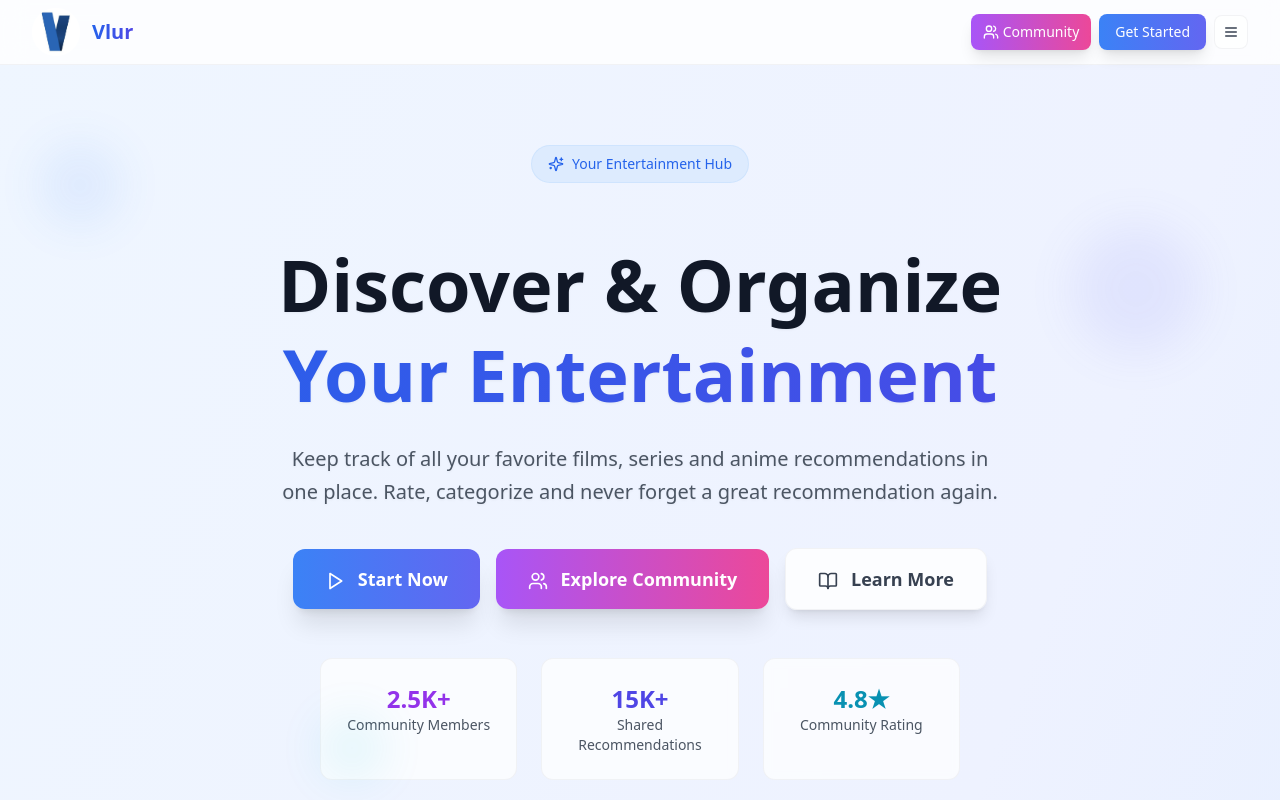
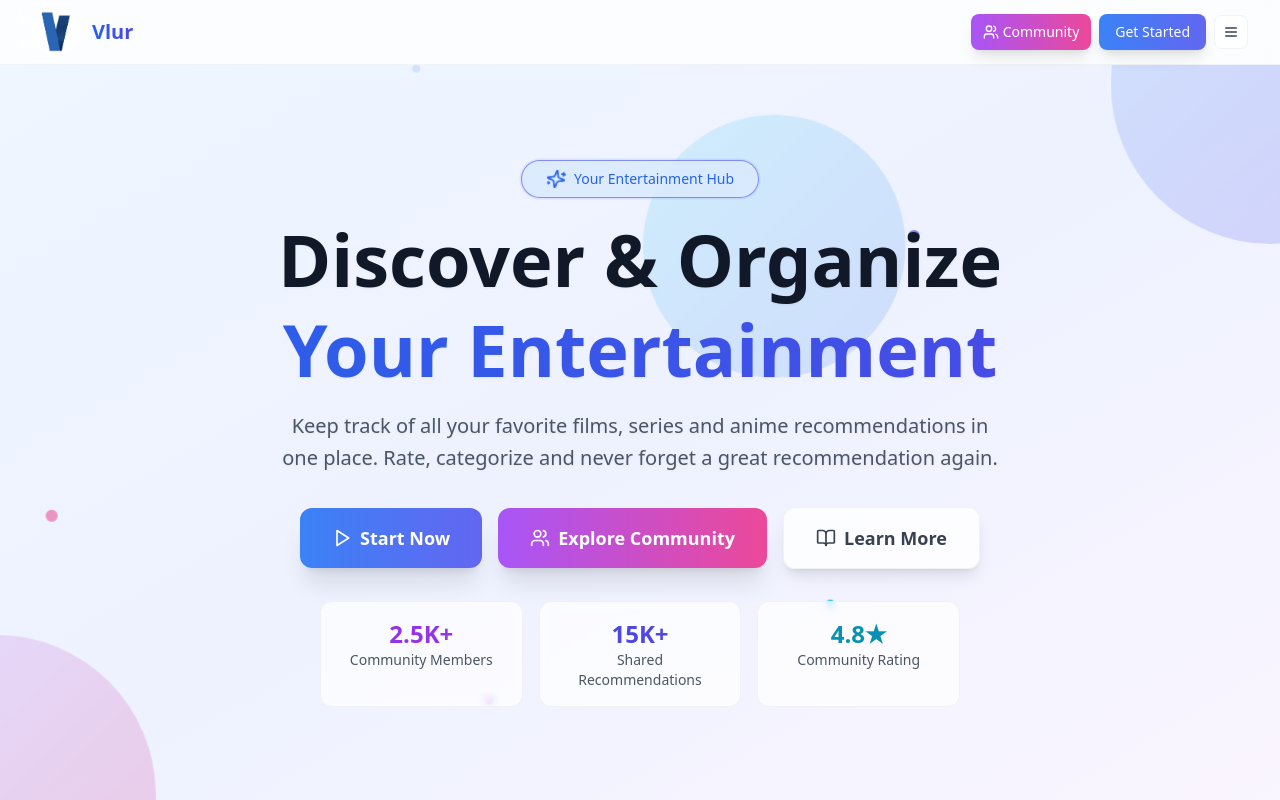
Before and after one commit to Jhan-Torres/recommendations-hub, a Vue app: page / in a window 1280 px wide. Shown: the top 800 px of the page. Built offline with nearby package versions, Linux system fonts and the light colour scheme.

Commit message:
fix: modified some UI styles

```diff
--- a/src/features/landing/components/HeroSection.vue
+++ b/src/features/landing/components/HeroSection.vue
@@ -19,20 +19,57 @@ const { t } = useTranslations();
 </script>
 
 <template>
-  <section class="relative overflow-hidden">
-    <div class="container-main py-12 relative z-10 sm:py-20">
-      <div class="text-center">
-        <div class="mb-6 sm:mb-8">
-          <div
-            class="inline-flex items-center px-3 py-2 bg-blue-100/90 backdrop-blur-sm rounded-full text-blue-600 text-xs font-medium mb-4 border border-blue-200/50 dark:bg-blue-900/50 dark:text-blue-400 dark:border-blue-700/50 sm:px-4 sm:text-sm sm:mb-6"
-          >
-            <Sparkles class="h-3 w-3 mr-2 sm:h-4 sm:w-4" />
-            {{ hasRecommendations ? t("welcomeBack") : t("heroTag") }}
-          </div>
+  <section
+    class="relative overflow-hidden min-h-[calc(100vh-4rem)] h-[calc(100vh-4rem)] flex items-center"
+  >
+    <!-- Animated Background -->
+    <div
+      class="absolute inset-0 bg-gradient-to-br from-blue-50 via-indigo-50 to-purple-50 dark:from-gray-900 dark:via-blue-900/20 dark:to-purple-900/20"
+    ></div>
+
+    <!-- Animated Gradient Orbs -->
+    <div class="absolute inset-0 overflow-hidden">
+      <div
+        class="absolute -top-40 -right-40 w-80 h-80 bg-gradient-to-br from-blue-400 to-indigo-600 rounded-full opacity-20 dark:opacity-10 animate-float"
+      ></div>
+      <div
+        class="absolute -bottom-40 -left-40 w-80 h-80 bg-gradient-to-br from-purple-400 to-pink-600 rounded-full opacity-20 dark:opacity-10 animate-float-reverse"
+      ></div>
+      <div
+        class="absolute top-20 left-1/2 transform -translate-x-1/2 w-60 h-60 bg-gradient-to-br from-cyan-400 to-blue-600 rounded-full opacity-15 dark:opacity-8 animate-float-slow"
+      ></div>
+    </div>
+
+    <!-- Moving Particles -->
+    <div class="absolute inset-0 overflow-hidden">
+      <div
+        class="absolute top-1/4 left-1/4 w-2 h-2 bg-blue-500 rounded-full opacity-60 animate-particle-1"
+      ></div>
+      <div
+        class="absolute top-1/3 right-1/4 w-3 h-3 bg-indigo-500 rounded-full opacity-40 animate-particle-2"
+      ></div>
+      <div
+        class="absolute bottom-1/4 left-1/3 w-2 h-2 bg-purple-500 rounded-full opacity-50 animate-particle-3"
+      ></div>
+      <div
+        class="absolute top-2/3 right-1/3 w-2 h-2 bg-cyan-500 rounded-full opacity-60 animate-particle-4"
+      ></div>
+      <div
+        class="absolute bottom-1/3 right-1/5 w-3 h-3 bg-pink-500 rounded-full opacity-40 animate-particle-5"
+      ></div>
+    </div>
+
+    <div class="container-main w-full relative z-10">
+      <div class="text-center py-4 sm:py-8">
+        <div
+          class="inline-flex items-center px-3 py-2 bg-blue-100/90 backdrop-blur-sm rounded-full text-blue-600 text-xs font-medium mb-2 border border-blue-200/50 animate-border-glow dark:bg-blue-900/50 dark:text-blue-400 dark:border-blue-700/50 sm:px-6 sm:text-sm sm:mb-4"
+        >
+          <Sparkles class="h-3 w-3 mr-2 animate-sparkle sm:h-5 sm:w-5" />
+          {{ hasRecommendations ? t("welcomeBack") : t("heroTag") }}
         </div>
 
         <h1
-          class="text-hero text-gray-900 mb-4 leading-tight drop-shadow-sm dark:text-white sm:mb-6"
+          class="text-hero text-gray-900 mb-2 leading-tight drop-shadow-sm dark:text-white sm:mb-4"
         >
           {{ hasRecommendations ? t("welcomeBackTitle") : t("heroTitle") }}
           <span
@@ -43,7 +80,7 @@ const { t } = useTranslations();
         </h1>
 
         <p
-          class="text-subtitle text-gray-600 mb-8 max-w-3xl mx-auto leading-relaxed drop-shadow-sm px-4 dark:text-gray-300 sm:mb-10"
+          class="text-subtitle text-gray-600 mb-4 max-w-3xl mx-auto leading-relaxed drop-shadow-sm px-4 dark:text-gray-300 sm:mb-8"
         >
           {{
             hasRecommendations
@@ -52,36 +89,38 @@ const { t } = useTranslations();
           }}
         </p>
 
-        <div class="btn-group-vertical justify-center items-center px-4">
+        <div
+          class="btn-group-vertical justify-center items-center px-4 mb-4 sm:mb-8"
+        >
           <button
             @click="$emit('get-started')"
-            class="w-full px-6 py-3 bg-gradient-to-r from-blue-500 to-indigo-500 text-white rounded-xl font-semibold text-base hover:from-blue-600 hover:to-indigo-600 transform hover:scale-105 transition-all duration-200 shadow-xl backdrop-blur-sm sm:w-auto sm:px-8 sm:py-4 sm:text-lg"
+            class="w-full px-6 py-3 bg-gradient-to-r from-blue-500 to-indigo-500 text-white rounded-xl font-semibold text-base hover:from-blue-600 hover:to-indigo-600 transform hover:scale-105 transition-all duration-200 shadow-xl backdrop-blur-sm flex items-center justify-center sm:w-auto sm:px-8 sm:py-4 sm:text-lg"
           >
             <component
               :is="hasRecommendations ? ArrowRight : Play"
-              class="inline h-4 w-4 mr-2 sm:h-5 sm:w-5"
+              class="h-4 w-4 mr-2 sm:h-5 sm:w-5"
             />
             {{ hasRecommendations ? t("continueJourney") : t("startNow") }}
           </button>
           <button
             @click="$emit('show-community')"
-            class="w-full px-6 py-3 bg-gradient-to-r from-purple-500 to-pink-500 text-white rounded-xl font-semibold text-base hover:from-purple-600 hover:to-pink-600 transform hover:scale-105 transition-all duration-200 shadow-xl backdrop-blur-sm sm:w-auto sm:px-8 sm:py-4 sm:text-lg"
+            class="w-full px-6 py-3 bg-gradient-to-r from-purple-500 to-pink-500 text-white rounded-xl font-semibold text-base hover:from-purple-600 hover:to-pink-600 transform hover:scale-105 transition-all duration-200 shadow-xl backdrop-blur-sm flex items-center justify-center sm:w-auto sm:px-8 sm:py-4 sm:text-lg"
           >
-            <Users class="inline h-4 w-4 mr-2 sm:h-5 sm:w-5" />
+            <Users class="h-4 w-4 mr-2 sm:h-5 sm:w-5" />
             {{ t("exploreCommunity") }}
           </button>
           <button
             @click="$emit('scroll-to-features')"
-            class="w-full px-6 py-3 bg-white/80 backdrop-blur-sm text-gray-700 rounded-xl font-semibold text-base hover:bg-white/90 transition-all duration-200 border border-gray-200/50 shadow-lg dark:bg-gray-800/80 dark:text-gray-300 dark:hover:bg-gray-800/90 dark:border-gray-700/50 sm:w-auto sm:px-8 sm:py-4 sm:text-lg"
+            class="w-full px-6 py-3 bg-white/80 backdrop-blur-sm text-gray-700 rounded-xl font-semibold text-base hover:bg-white/90 transition-all duration-200 border border-gray-200/50 shadow-lg flex items-center justify-center dark:bg-gray-800/80 dark:text-gray-300 dark:hover:bg-gray-800/90 dark:border-gray-700/50 sm:w-auto sm:px-8 sm:py-4 sm:text-lg"
           >
-            <BookOpen class="inline h-4 w-4 mr-2 sm:h-5 sm:w-5" />
+            <BookOpen class="h-4 w-4 mr-2 sm:h-5 sm:w-5" />
             {{ t("learnMore") }}
           </button>
         </div>
 
         <!-- Community Stats for all users -->
         <div
-          class="mt-8 grid grid-cols-1 gap-4 max-w-2xl mx-auto px-4 sm:mt-12 sm:grid-cols-3 sm:gap-6"
+          class="grid grid-cols-1 gap-3 max-w-2xl mx-auto px-4 sm:grid-cols-3 sm:gap-4"
         >
           <div class="card-primary">
             <div
@@ -116,22 +155,5 @@ const { t } = useTranslations();
         </div>
       </div>
     </div>
-
-    <!-- Floating Elements -->
-    <div class="absolute top-20 left-10 opacity-20 z-10 dark:opacity-10">
-      <div
-        class="w-12 h-12 bg-blue-500 rounded-full blur-xl animate-pulse sm:w-20 sm:h-20"
-      ></div>
-    </div>
-    <div class="absolute top-40 right-20 opacity-20 z-10 dark:opacity-10">
-      <div
-        class="w-20 h-20 bg-indigo-500 rounded-full blur-xl animate-pulse delay-1000 sm:w-32 sm:h-32"
-      ></div>
-    </div>
-    <div class="absolute bottom-20 left-1/4 opacity-20 z-10 dark:opacity-10">
-      <div
-        class="w-10 h-10 bg-cyan-500 rounded-full blur-xl animate-pulse delay-500 sm:w-16 sm:h-16"
-      ></div>
-    </div>
   </section>
 </template>
--- a/src/shared/styles/common.css
+++ b/src/shared/styles/common.css
@@ -19,7 +19,7 @@
 
 /* Card variants */
 .card-primary {
-  @apply bg-white/70 rounded-xl p-4 border border-gray-200/50 backdrop-blur-sm dark:bg-gray-800/70 dark:border-gray-700/50 sm:p-6;
+  @apply bg-white/70 rounded-xl p-4 border border-gray-200/50 backdrop-blur-sm dark:bg-gray-800/70 dark:border-gray-700/50;
 }
 
 .card-hover {
@@ -106,3 +106,184 @@
 .btn-group-horizontal {
   @apply flex items-center gap-2 sm:gap-4;
 }
+
+/* Background animations */
+@keyframes float {
+  0%,
+  100% {
+    transform: translateY(0px) translateX(0px);
+  }
+  33% {
+    transform: translateY(-30px) translateX(20px);
+  }
+  66% {
+    transform: translateY(20px) translateX(-10px);
+  }
+}
+
+@keyframes float-reverse {
+  0%,
+  100% {
+    transform: translateY(0px) translateX(0px);
+  }
+  33% {
+    transform: translateY(20px) translateX(-20px);
+  }
+  66% {
+    transform: translateY(-30px) translateX(10px);
+  }
+}
+
+@keyframes float-slow {
+  0%,
+  100% {
+    transform: translateY(0px) translateX(0px) scale(1);
+  }
+  50% {
+    transform: translateY(-20px) translateX(15px) scale(1.1);
+  }
+}
+
+@keyframes particle-1 {
+  0% {
+    transform: translateY(0px) translateX(0px);
+    opacity: 0.6;
+  }
+  50% {
+    transform: translateY(-100px) translateX(50px);
+    opacity: 1;
+  }
+  100% {
+    transform: translateY(-200px) translateX(100px);
+    opacity: 0;
+  }
+}
+
+@keyframes particle-2 {
+  0% {
+    transform: translateY(0px) translateX(0px);
+    opacity: 0.4;
+  }
+  50% {
+    transform: translateY(-80px) translateX(-40px);
+    opacity: 0.8;
+  }
+  100% {
+    transform: translateY(-160px) translateX(-80px);
+    opacity: 0;
+  }
+}
+
+@keyframes particle-3 {
+  0% {
+    transform: translateY(0px) translateX(0px);
+    opacity: 0.5;
+  }
+  50% {
+    transform: translateY(90px) translateX(60px);
+    opacity: 1;
+  }
+  100% {
+    transform: translateY(180px) translateX(120px);
+    opacity: 0;
+  }
+}
+
+@keyframes particle-4 {
+  0% {
+    transform: translateY(0px) translateX(0px);
+    opacity: 0.6;
+  }
+  50% {
+    transform: translateY(70px) translateX(-30px);
+    opacity: 0.9;
+  }
+  100% {
+    transform: translateY(140px) translateX(-60px);
+    opacity: 0;
+  }
+}
+
+@keyframes particle-5 {
+  0% {
+    transform: translateY(0px) translateX(0px);
+    opacity: 0.4;
+  }
+  50% {
+    transform: translateY(-60px) translateX(80px);
+    opacity: 0.7;
+  }
+  100% {
+    transform: translateY(-120px) translateX(160px);
+    opacity: 0;
+  }
+}
+
+.animate-float {
+  animation: float 8s ease-in-out infinite;
+}
+
+.animate-float-reverse {
+  animation: float-reverse 10s ease-in-out infinite;
+}
+
+.animate-float-slow {
+  animation: float-slow 12s ease-in-out infinite;
+}
+
+.animate-particle-1 {
+  animation: particle-1 6s ease-out infinite;
+}
+
+.animate-particle-2 {
+  animation: particle-2 8s ease-out infinite 1s;
+}
+
+.animate-particle-3 {
+  animation: particle-3 7s ease-out infinite 2s;
+}
+
+.animate-particle-4 {
+  animation: particle-4 9s ease-out infinite 3s;
+}
+
+.animate-particle-5 {
+  animation: particle-5 5s ease-out infinite 4s;
+}
+
+/* Sparkles badge animations */
+@keyframes border-glow {
+  0%,
+  100% {
+    border-color: rgba(59, 130, 246, 0.5);
+    box-shadow: 0 0 0 0 rgba(59, 130, 246, 0.2);
+  }
+  50% {
+    border-color: rgba(99, 102, 241, 0.8);
+    box-shadow: 0 0 0 2px rgba(99, 102, 241, 0.1);
+  }
+}
+
+@keyframes sparkle {
+  0%,
+  100% {
+    transform: rotate(0deg) scale(1);
+  }
+  25% {
+    transform: rotate(-10deg) scale(1.1);
+  }
+  50% {
+    transform: rotate(10deg) scale(1);
+  }
+  75% {
+    transform: rotate(-5deg) scale(1.05);
+  }
+}
+
+.animate-border-glow {
+  animation: border-glow 3s ease-in-out infinite;
+}
+
+.animate-sparkle {
+  animation: sparkle 2s ease-in-out infinite;
+}
```
